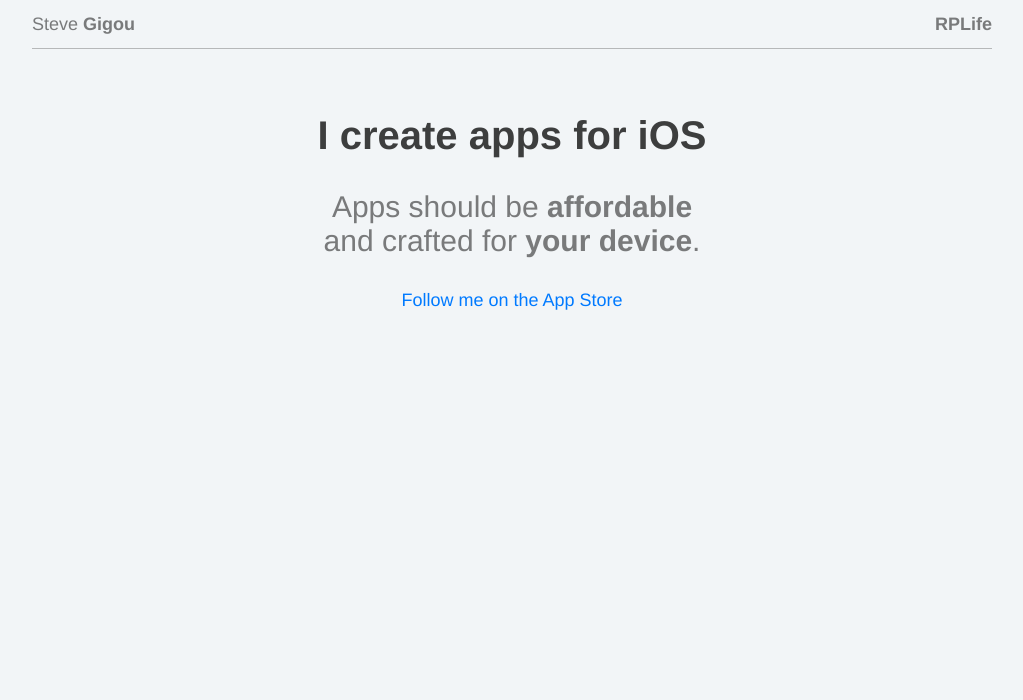
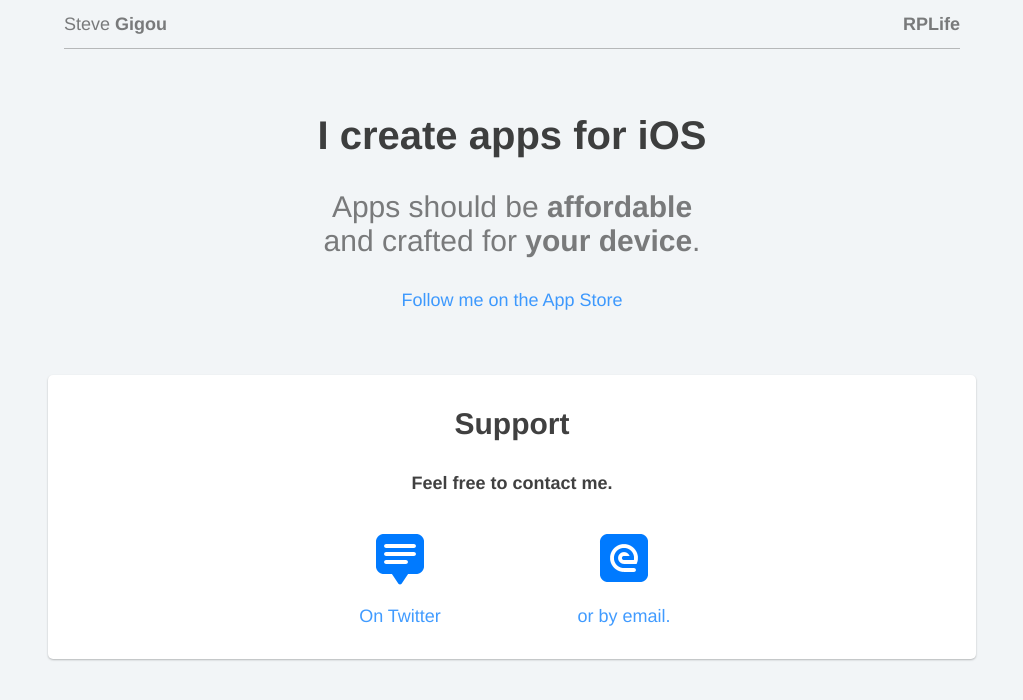
Before and after one commit to sgigou/steve.gigou.fr, a PHP site: page / in a window 1280 px wide. Shown: the top 700 px of the page, without its empty margins (128-1151 px from the left). Run offline with PHP 8.4, Linux system fonts and the light colour scheme.

Commit message:
Support block

```diff
--- a/index.html
+++ b/index.html
@@ -19,13 +19,25 @@
     </div>
   </header>
 
-  <div class="grid-container intro">
+  <div class="grid-container margin-bottom-64">
     <h1>I create apps for iOS</h1>
     <p class="subtitle">Apps should be <em>affordable</em><br>and crafted for <em>your device</em>.</p>
     <a href="https://apps.apple.com/us/developer/steve-gigou/id849144018">Follow me on the App Store</a>
   </div>
 
-  <div class="grid-container block white">
+  <div class="grid-container block block-white">
+    <div class="grid-100">
+      <h2>Support</h2>
+      <h3 class="margin-bottom-32">Feel free to contact me.</h3>
+    </div>
+    <div class="grid-25 prefix-25 grid-parent margin-bottom-32">
+      <div class="grid-100 margin-bottom-16"><img src="img/novicon-chat@2x.png" alt="" width="64" height="64"></div>
+      <div class="grid-100"><a href="">On Twitter</a></div>
+    </div>
+    <div class="grid-25 margin-bottom-32">
+      <div class="grid-100 margin-bottom-16"><img src="img/novicon-email@2x.png" alt="" width="64" height="64"></div>
+      <div class="grid-100"><a href="">or by email.</a></div>
+    </div>
   </div>
 
 </body>
--- a/style.css
+++ b/style.css
@@ -245,7 +245,7 @@ svg {
 .grid-container {
   margin-left: auto;
   margin-right: auto;
-  max-width: 960px;
+  max-width: 896px;
   padding-left: 16px;
   padding-right: 16px; }
 
@@ -971,14 +971,29 @@ h1 {
   font-size: 40px;
   margin: 64px 0 32px; }
 
+h2 {
+  color: rgba(0, 0, 0, 0.75);
+  font-size: 30px;
+  margin: 32px 0; }
+
+h3 {
+  color: rgba(0, 0, 0, 0.75);
+  font-size: 18px;
+  margin: 16px 0; }
+
 p.subtitle {
   font-size: 30px;
   margin: 32px 0; }
 
 a {
-  color: #007aff;
-  text-decoration: none; }
+  color: rgba(0, 122, 255, 0.75);
+  text-decoration: none;
+  -moz-transition: 0.25s;
+  -o-transition: 0.25s;
+  -webkit-transition: 0.25s;
+  transition: 0.25s; }
   a:hover {
+    color: #007aff;
     text-decoration: underline; }
 
 em {
@@ -1004,8 +1019,78 @@ header {
     font-style: normal;
     font-weight: 500; }
 
+.block {
+  box-shadow: 0 1px 2px rgba(0, 0, 0, 0.25);
+  margin-top: 32px;
+  margin-bottom: 32px; }
+  @media screen and (min-width: 768px) {
+    .block {
+      border-radius: 5px; } }
+  .block-white {
+    background-color: white; }
+
 .left {
   float: left; }
 
 .right {
   float: right; }
+
+.margin-top-8 {
+  margin-top: 8px; }
+
+.margin-bottom-8 {
+  margin-bottom: 8px; }
+
+.margin-top-16 {
+  margin-top: 16px; }
+
+.margin-bottom-16 {
+  margin-bottom: 16px; }
+
+.margin-top-24 {
+  margin-top: 24px; }
+
+.margin-bottom-24 {
+  margin-bottom: 24px; }
+
+.margin-top-32 {
+  margin-top: 32px; }
+
+.margin-bottom-32 {
+  margin-bottom: 32px; }
+
+.margin-top-40 {
+  margin-top: 40px; }
+
+.margin-bottom-40 {
+  margin-bottom: 40px; }
+
+.margin-top-48 {
+  margin-top: 48px; }
+
+.margin-bottom-48 {
+  margin-bottom: 48px; }
+
+.margin-top-56 {
+  margin-top: 56px; }
+
+.margin-bottom-56 {
+  margin-bottom: 56px; }
+
+.margin-top-64 {
+  margin-top: 64px; }
+
+.margin-bottom-64 {
+  margin-bottom: 64px; }
+
+.margin-top-72 {
+  margin-top: 72px; }
+
+.margin-bottom-72 {
+  margin-bottom: 72px; }
+
+.margin-top-80 {
+  margin-top: 80px; }
+
+.margin-bottom-80 {
+  margin-bottom: 80px; }
--- a/style.scss
+++ b/style.scss
@@ -1,7 +1,7 @@
 /* Scss Document */
 
 $unsemantic-ie7-support: false;
-$container-max-width: 960px;
+$container-max-width: 896px;
 $gutter-half: 16px;
 
 @import "unsemantic/reset.scss";
@@ -51,6 +51,16 @@ h1 {
   font-size: $size-font-1;
   margin: 64px 0 32px;
 }
+h2 {
+  color: $color-text-black-dark;
+  font-size: $size-font-2;
+  margin: 32px 0;
+}
+h3 {
+  color: $color-text-black-dark;
+  font-size: $size-font-3;
+  margin: 16px 0;
+}
 
 p.subtitle {
   font-size: $size-font-2;
@@ -58,9 +68,13 @@ p.subtitle {
 }
 
 a {
-  color: $color-blue;
+  color: rgba($color-blue, 0.75);
   text-decoration: none;
-  &:hover { text-decoration: underline; }
+  @include transition(.25s);
+  &:hover {
+    color: $color-blue;
+    text-decoration: underline;
+  }
 }
 
 em {
@@ -90,6 +104,18 @@ header {
 
 // Classes
 
+.block {
+  box-shadow: 0 1px 2px rgba(0,0,0,.25);
+  margin-top: 32px; margin-bottom: 32px;
+  @media screen and (min-width: $media-desktop-min) {
+    border-radius: 5px;
+  }
+
+  &-white {
+    background-color: white;
+  }
+}
+
 .left {
   float: left;
 }
@@ -97,3 +123,15 @@ header {
 .right {
   float: right;
 }
+
+@for $i from 1 through 10 {
+  $num: $i * 8;
+  $size: $num * 1px;
+
+  .margin-top-#{$num} {
+    margin-top: $size;
+  }
+  .margin-bottom-#{$num} {
+    margin-bottom: $size;
+  }
+}
```
Also changed, not shown: img/novicon-chat@2x.png (added), img/novicon-email@2x.png (added).
